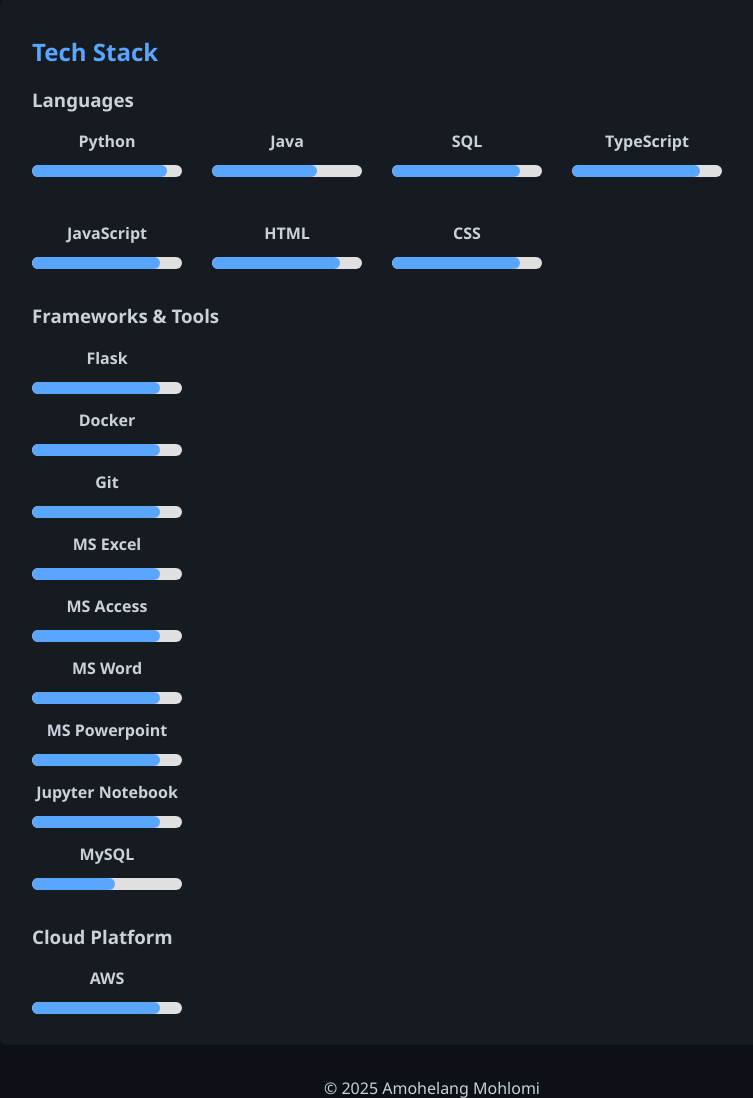
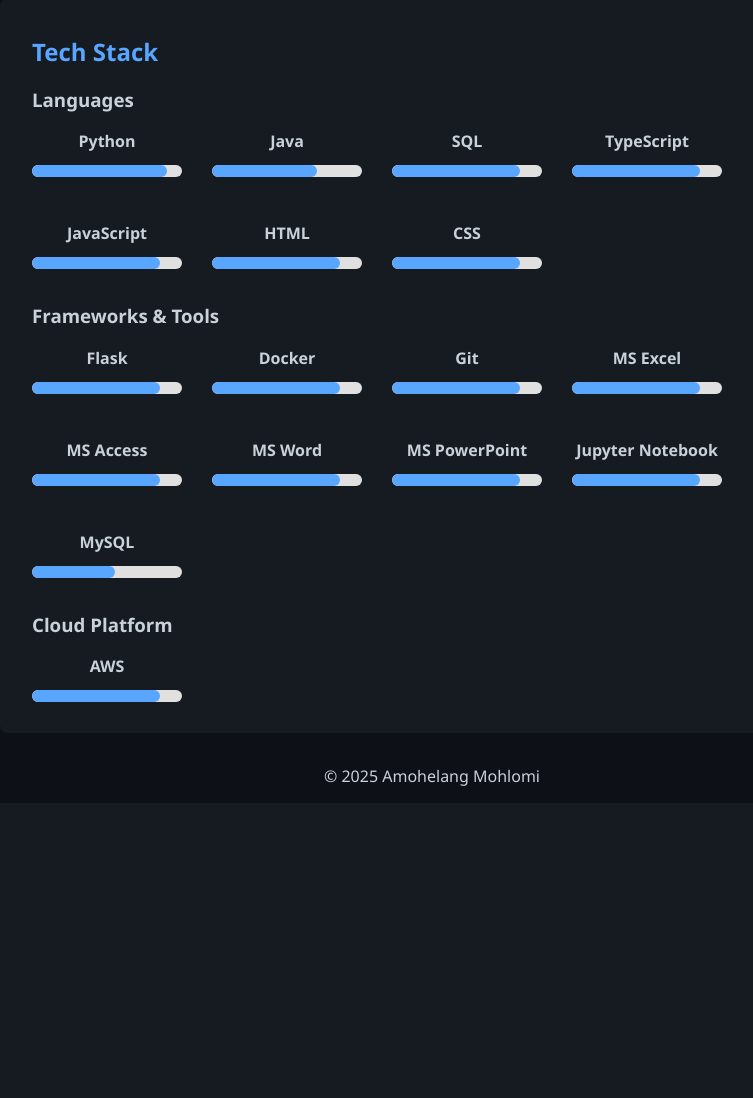
Before and after one commit to AmohelangMohlomi/my-portfolio, a Flask app: page / in a window 1280 px wide. Shown: the part 1627-2725 px from the top of the page, without its empty margins (208-961 px from the left). After the commit the page ends 2413 px from the top, so only its background shows below. Run offline with Flask 3, Linux system fonts and the light colour scheme.

Commit message:
Fixed the tech stack section

```diff
--- a/templates/index.html
+++ b/templates/index.html
@@ -105,6 +105,7 @@
 
   </div>
 <h3>Frameworks & Tools</h3>
+<div class="languages-container">
   <div class="language-item">
     <div class="language-name">Flask</div>
     <div class="progress-bar">
@@ -148,7 +149,7 @@
   </div>
 
   <div class="language-item">
-      <div class="language-name">MS Powerpoint</div>
+    <div class="language-name">MS PowerPoint</div>
     <div class="progress-bar">
       <div class="progress" data-width="85%"></div>
     </div>
@@ -169,10 +170,12 @@
   </div>
 </div>
 <h3>Cloud Platform</h3>
+<div class="languages-container">
   <div class="language-item">
     <div class="language-name">AWS</div>
     <div class="progress-bar">
       <div class="progress" data-width="85%"></div>
+    </div>
   </div>
 </div>
 
```
Lines whose indentation alone changed are shown as unchanged.
